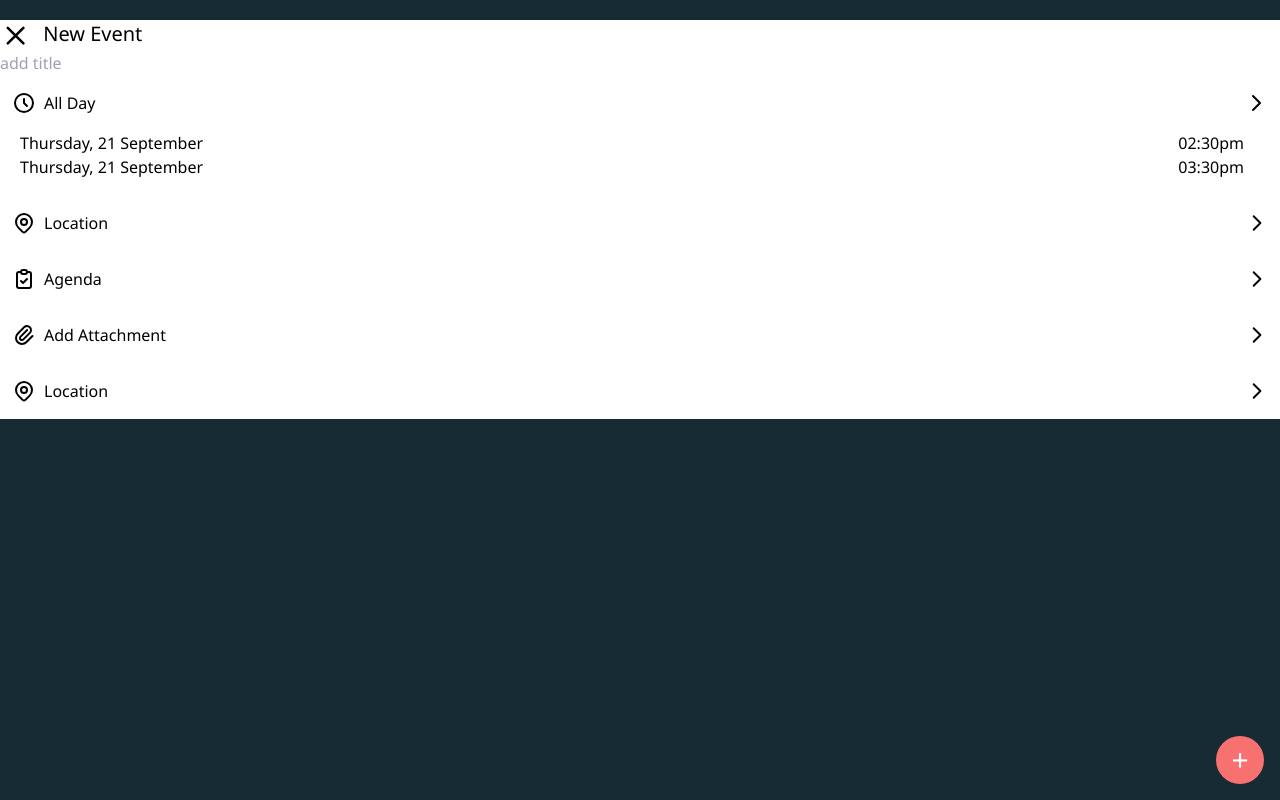
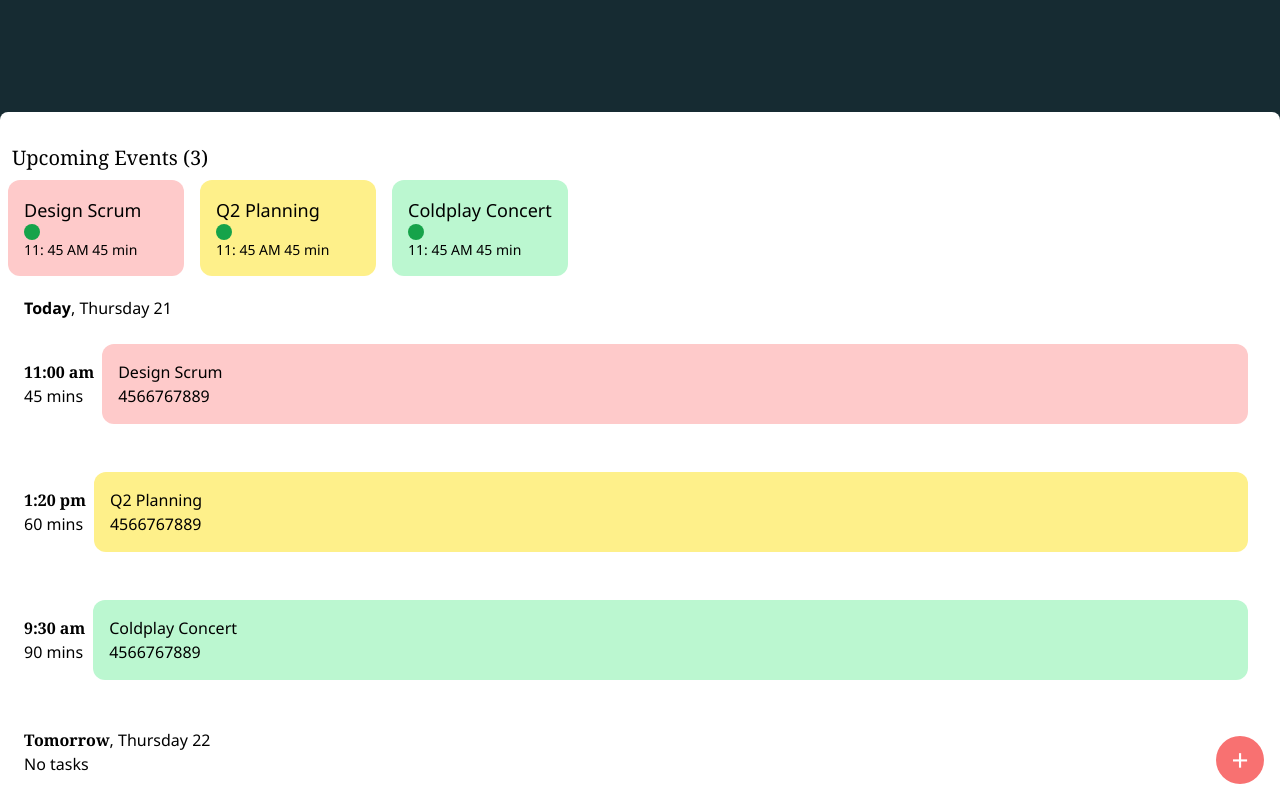
Before and after one commit to aabhas-sao/pamfur-task, a Next.js app: page /app in a window 1280 px wide. Built offline with nearby package versions, Linux system fonts and the light colour scheme.

Commit message:
feat: toggle new event tab on + button click
Signed-off-by: Aabhas Sao <aabhassao0@gmail.com>

```diff
--- a/pages/app.js
+++ b/pages/app.js
@@ -1,15 +1,16 @@
-import React from 'react'
+import React, { useState } from 'react'
 import Box from '../components/box'
 import NewEvent from '../components/newEvent'
 import Timeline from '../components/timeline/timeline'
 import UpcomingEventBox from '../components/upcomingEventBox'
 
 const App = () => {
+  const [showNewEvent, setShowNewEvent] = useState(false);
   return (
     <div>
       <div></div>
-      <NewEvent />
-      {/* <div className='fixed h-80vh w-screen bottom-0'>
+      {showNewEvent ? <NewEvent /> : <></>}
+      <div className='fixed h-80vh w-screen bottom-0'>
         <div className='rounded-t-lg flex flex-col bg-white'>
           <h2 className='mt-8 font-serif ml-3 text-xl'>Upcoming Events (3)</h2>
           <div className='flex flex-row overflow-x-scroll'>
@@ -23,8 +24,12 @@ const App = () => {
           </div>
           <Timeline />
         </div>
-      </div> */}
-      <button className='bg-red-400 w-12 h-12 rounded-full text-3xl fixed right-4 bottom-4 text-white'>+</button>
+      </div>
+      <button
+        onClick={() => { setShowNewEvent(!showNewEvent) }}
+        className='bg-red-400 w-12 h-12 rounded-full text-3xl fixed right-4 bottom-4 text-white'>
+        +
+      </button>
     </div>
   )
 }
```
